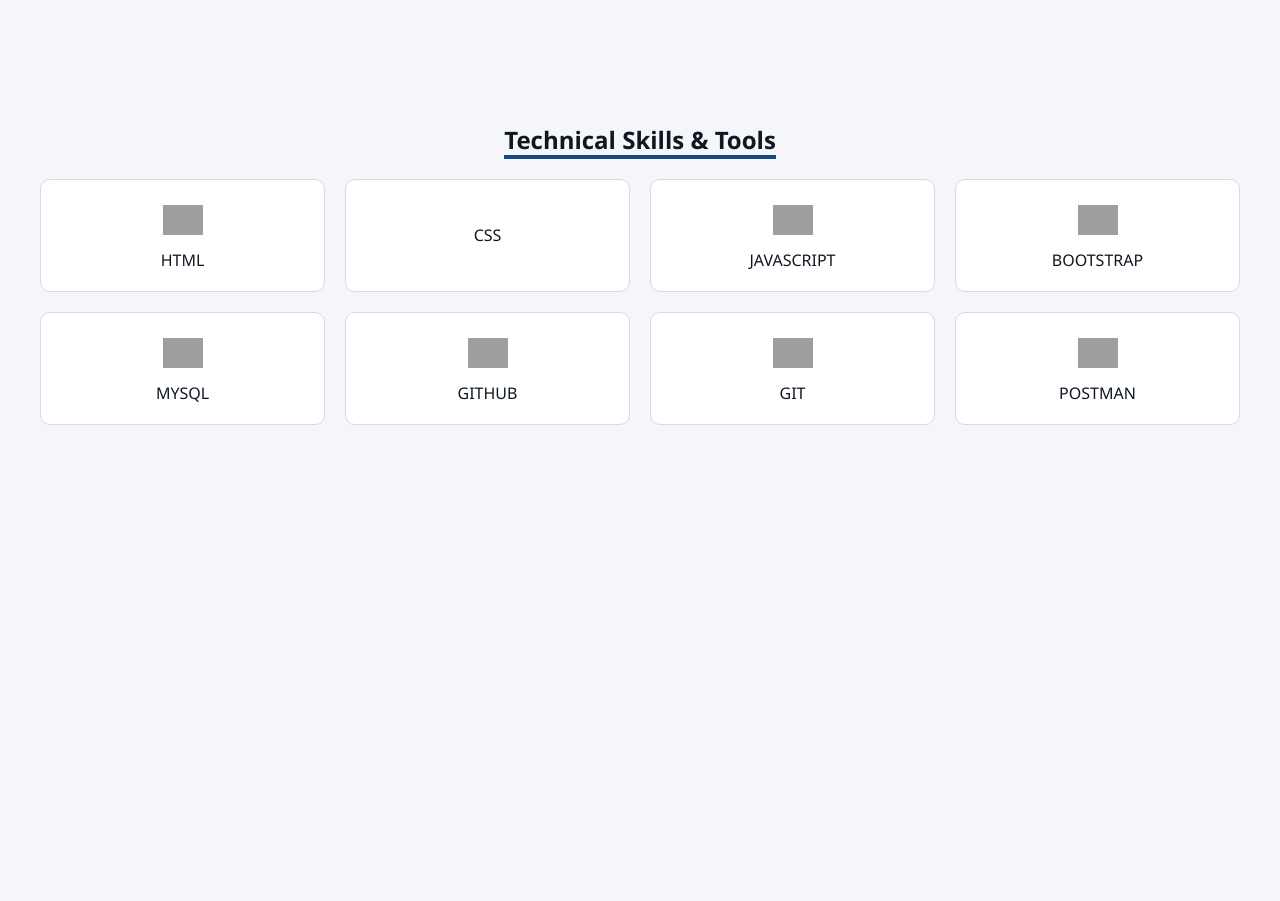
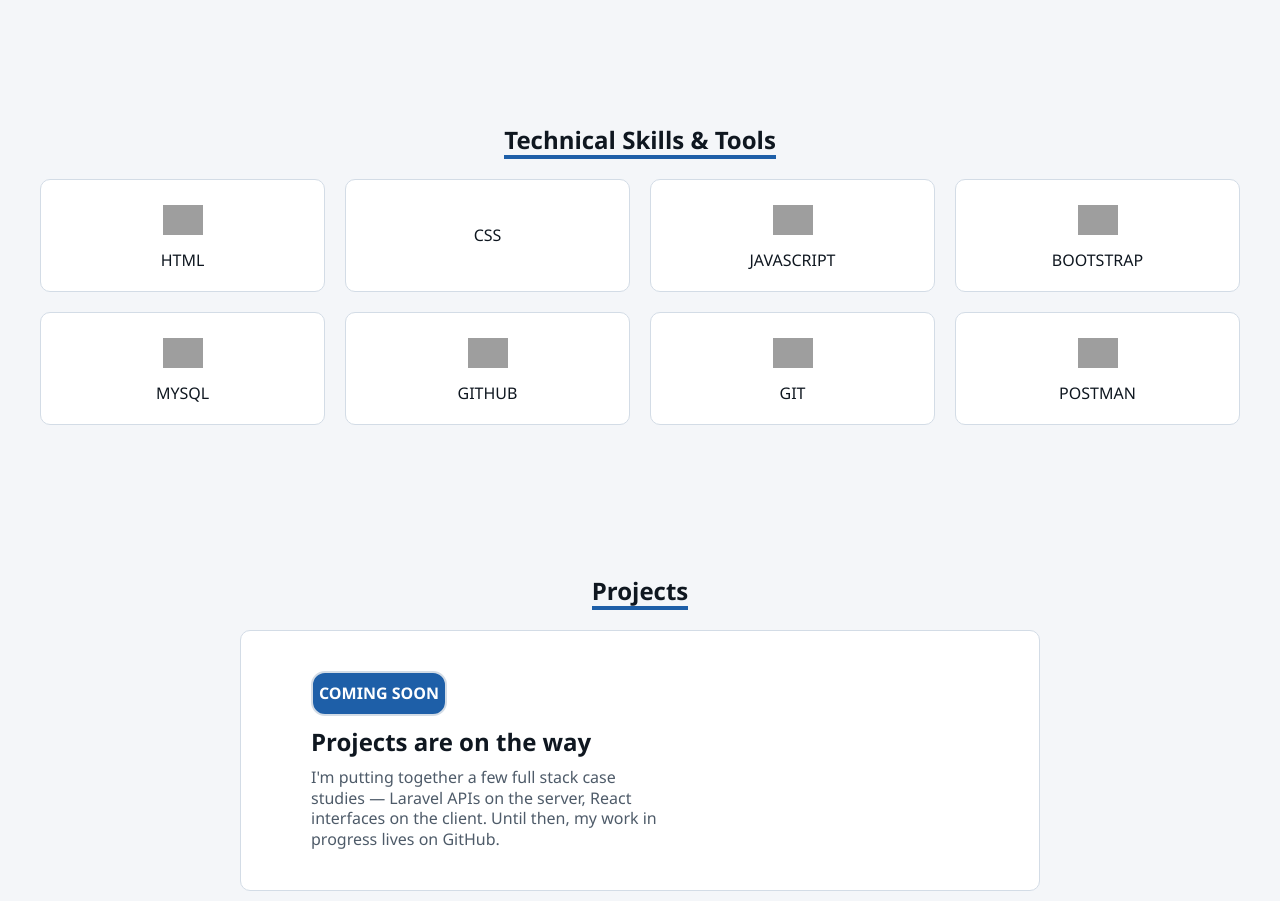
Before and after one commit to DiyaAbuZanouneh/Portfolio-Project, a plain HTML site: page index.html in a window 1280 px wide. Shown: the part 580-1481 px from the top of the page. Before the commit the page ends 1015 px from the top, so only its background shows below. Drawn offline with Linux system fonts and the light colour scheme; grey boxes are pictures that could not be loaded; some icons are missing.

Commit message:
Complete the project section

```diff
--- a/css/style.css
+++ b/css/style.css
@@ -179,9 +179,9 @@
   text-align: center;
 }
 
-.tech-title h1{
+.tech-title h1 {
   display: inline-block;
-    border-bottom: 4px solid var(--accent-hover);
+  border-bottom: 4px solid var(--accent);
 }
 
 .tech-cards {
@@ -198,6 +198,7 @@
   padding: 20px;
   border: 1px solid var(--border);
   border-radius: 10px;
+  cursor: pointer;
   background: var(--accent-ink);
   transition: transform 0.2s ease;
 }
@@ -214,3 +215,51 @@
 }
 
 /* Projects Section */
+.project-site {
+  display: flex;
+  flex-direction: column;
+  gap: 20px;
+}
+.project-title {
+  text-align: center;
+}
+
+.project-title h1 {
+  display: inline-block;
+  border-bottom: 4px solid var(--accent);
+}
+
+.project-card {
+  display: inline-block;
+  padding: 20px;
+  border: 1px solid var(--border);
+  border-radius: 10px;
+  cursor: pointer;
+  padding: 40px 70px;
+  margin: 0 200px;
+  background: var(--accent-ink);
+  transition: transform 0.2s ease;
+}
+
+.project-card:hover {
+    transform: translateY(-4px);
+}
+
+.card-message p{
+    display: inline-block;
+    border: 2px solid var(--border);
+    border-radius: 14px;
+    margin-bottom: 10px;
+    background: var(--accent);
+    color: var(--accent-ink);
+    padding: 10px 6px;
+    font-weight: 600;
+}
+
+.card-title {
+    margin-bottom: 10px;
+}
+
+.card-description {
+    color: var(--text-2);
+}
--- a/index.html
+++ b/index.html
@@ -58,7 +58,7 @@
 
           <!-- Download CV Button -->
           <div class="hero-btn">
-            <a href="assets/DiyaAbuzanouneh.pdf">Download CV</a>
+            <a href="assets/DiyaAbuzanouneh.pdf" target="_blank">Download CV</a>
           </div>
         </div>
 
@@ -153,7 +153,33 @@
       <!-- The end -->
 
       <!-- Projects -->
+      <section class="project-site" id="projects">
+        <!-- Title -->
+        <div class="project-title">
+            <h1>Projects</h1>
+        </div>
 
+        <!-- Card -->
+         <div class="project-card">
+            <!-- Message -->
+             <div class="card-message">
+                <p>COMING SOON</p>
+             </div>
+             <!-- Title -->
+              <div class="card-title">
+                <h1>Projects are on the way</h1>
+              </div>
+              <!-- description -->
+               <div class="card-description">
+                <p>
+                    I'm putting together a few full stack case <br>
+                    studies — Laravel APIs on the server, React <br>
+                    interfaces on the client. Until then, my work in <br>
+                    progress lives on GitHub.
+                </p>
+               </div>
+         </div>
+      </section>
     </main>
   </body>
 </html>
```
Lines whose indentation alone changed are shown as unchanged.
